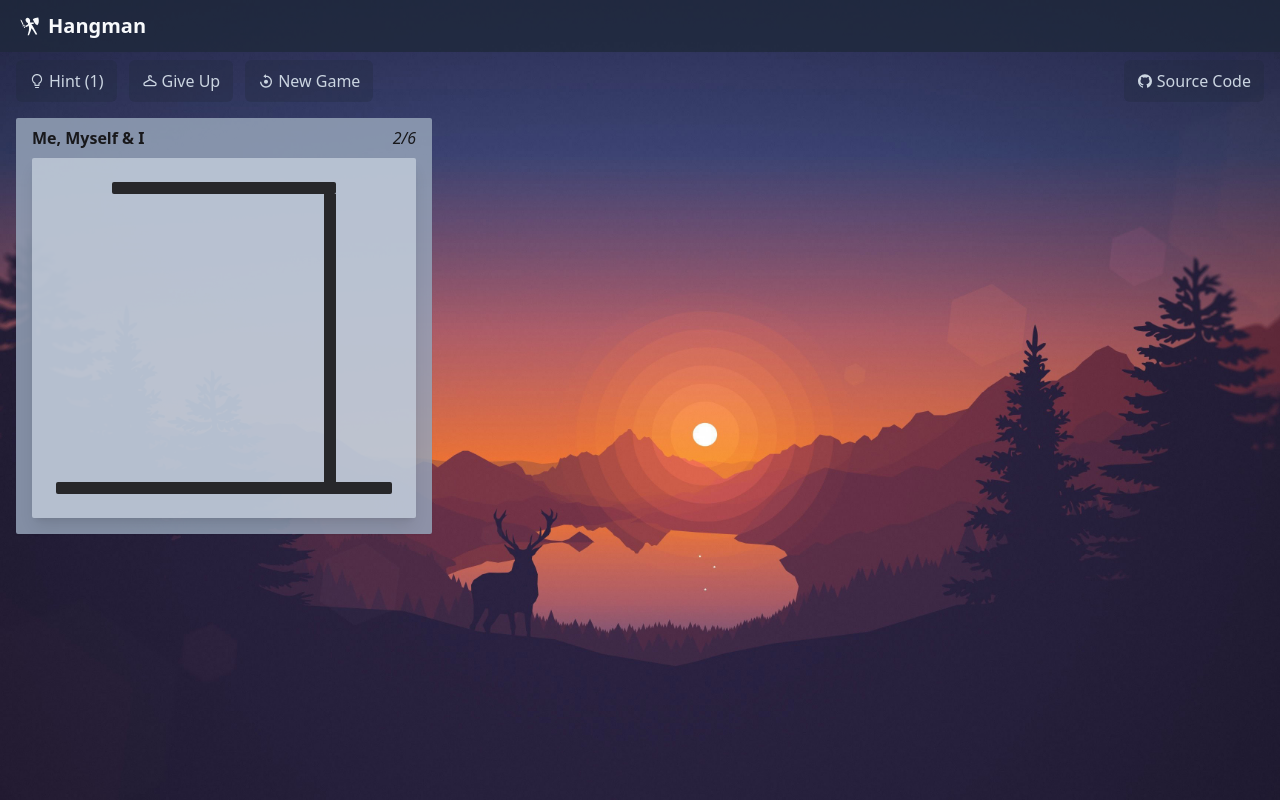
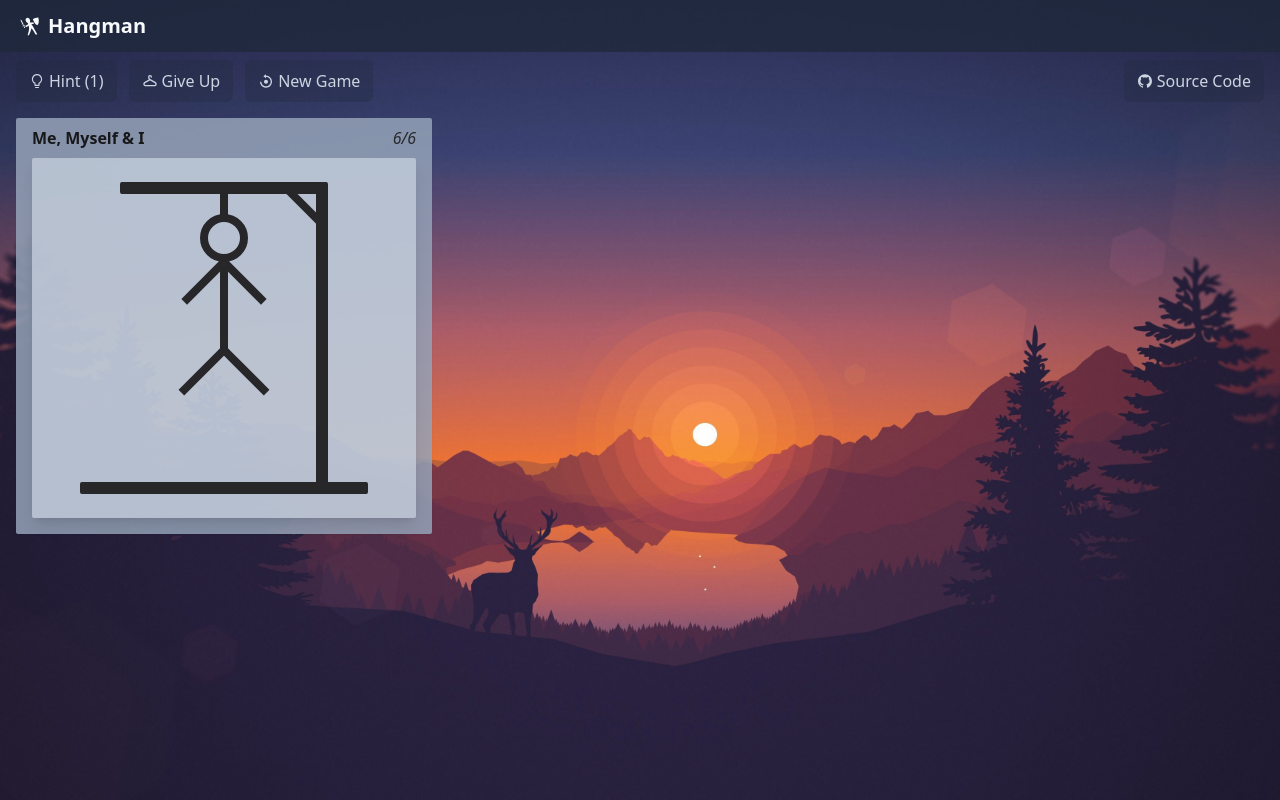
Before and after one commit to 0l1v3rr/hangman-game, a React (Create React App) app: page / in a window 1280 px wide. Built offline with nearby package versions, Linux system fonts and the light colour scheme.

Commit message:
added the finished version of the hangman guy

```diff
--- a/src/App.tsx
+++ b/src/App.tsx
@@ -9,7 +9,7 @@ const App = () => {
       <Navbar />
 
       <section className="flex flex-col md:flex-row items-start px-4 mt-4 gap-4">
-        <Hangman phase={2} />
+        <Hangman phase={6} />
       </section>
     </div>
   );
--- a/src/components/game/Hangman.tsx
+++ b/src/components/game/Hangman.tsx
@@ -4,21 +4,47 @@ interface HangmanProps {
   phase: number;
 }
 
-const Hangman: FC<HangmanProps> = (props) => {
+const Hangman: FC<HangmanProps> = ({ phase }) => {
   return (
     <aside className="bg-slate-400 w-full md:w-1/3 rounded-sm shadow-sm px-4 pt-2 pb-4 bg-opacity-85">
       <div className="flex items-center justify-between gap-2">
         <div className="font-semibold text-zinc-900">Me, Myself & I</div>
-        <div className="text-zinc-900 italic">{props.phase}/6</div>
+        <div className="text-zinc-800 italic">{phase}/6</div>
       </div>
 
       <div
         className="p-6 bg-slate-300 bg-opacity-70 mt-2 rounded-sm shadow-lg
           relative flex items-center justify-center flex-col"
       >
-        <div className="bg-zinc-800 w-2/3 h-3 rounded-sm mb-72" />
-        <div className="absolute bg-zinc-800 w-3 h-72 left-[76%]" />
-        <div className="bg-zinc-800 w-full h-3 rounded-sm" />
+        {/* frame */}
+        <div className="bg-zinc-800 w-52 h-3 rounded-sm rounded-br-none" />
+        <div className="bg-zinc-800 w-3 h-72 ml-[12.25rem]" />
+        <div className="bg-zinc-800 w-72 h-3 rounded-sm" />
+        <div className="absolute bg-zinc-800 w-2 h-12 rotate-[135deg] top-6 ml-40" />
+        <div className="absolute bg-zinc-800 w-2 h-10 top-6" />
+
+        {/* hangman itself */}
+        {phase > 0 && (
+          <div className="absolute w-12 h-12 top-14 border-8 border-solid border-zinc-800 rounded-full" />
+        )}
+
+        {phase > 1 && <div className="absolute bg-zinc-800 w-2 h-24 top-24" />}
+
+        {phase > 2 && (
+          <div className="absolute bg-zinc-800 w-2 h-14 rotate-[135deg] top-24 ml-10" />
+        )}
+
+        {phase > 3 && (
+          <div className="absolute bg-zinc-800 w-2 h-14 rotate-45 top-24 -ml-10" />
+        )}
+
+        {phase > 4 && (
+          <div className="absolute bg-zinc-800 w-2 h-16 rotate-[135deg] top-[11.25rem] ml-10" />
+        )}
+
+        {phase > 5 && (
+          <div className="absolute bg-zinc-800 w-2 h-16 rotate-45 top-[11.25rem] -ml-10" />
+        )}
       </div>
     </aside>
   );
```
